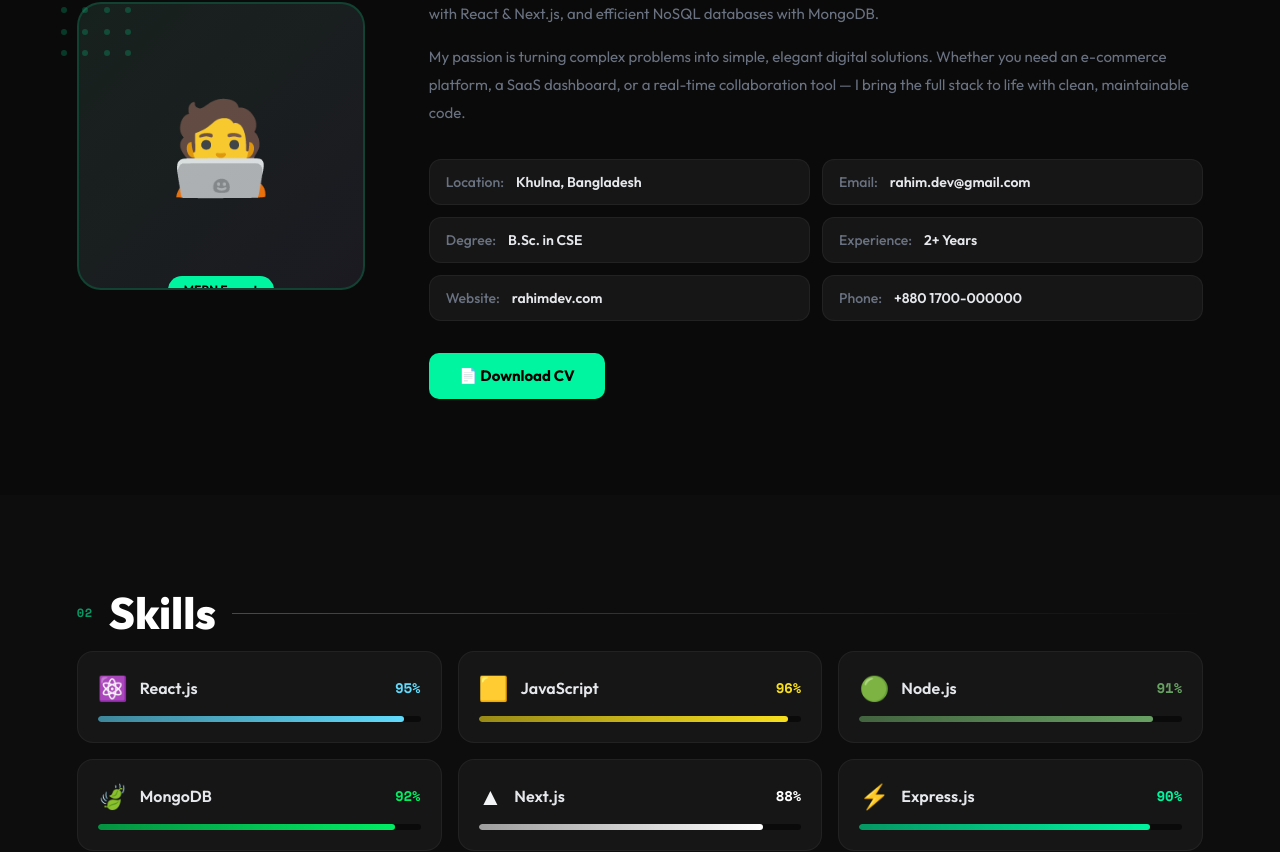
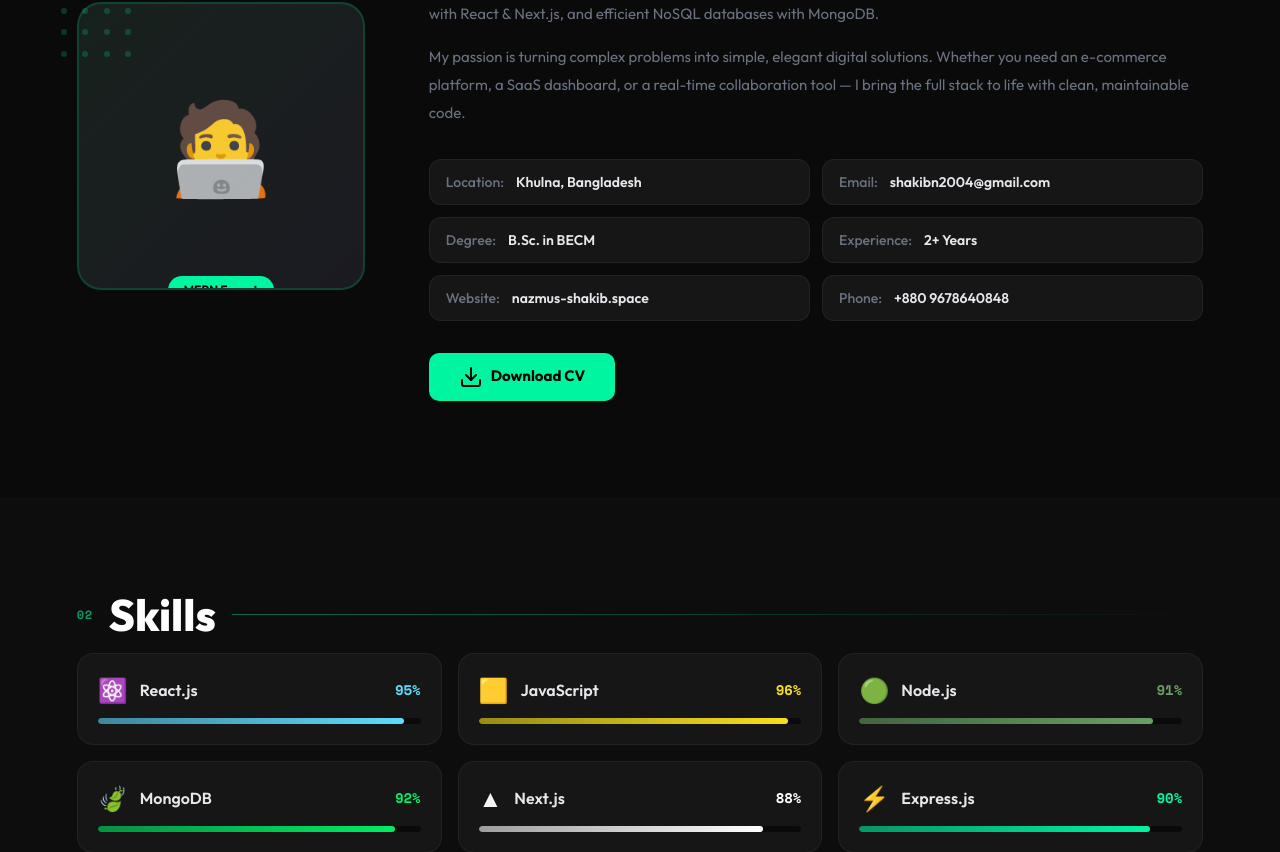
Before and after one commit to shakibn2004/Portfolio-02, a Next.js app: page / in a window 1280 px wide. Shown: the part 1104-1956 px from the top of the page. Built offline with nearby package versions, Linux system fonts and the light colour scheme.

Commit message:
another correection

```diff
--- a/package.json
+++ b/package.json
@@ -9,6 +9,7 @@
     "lint": "eslint"
   },
   "dependencies": {
+    "lucide-react": "^1.3.0",
     "next": "16.2.4",
     "react": "19.2.4",
     "react-dom": "19.2.4"
--- a/src/app/components/About.jsx
+++ b/src/app/components/About.jsx
@@ -1,12 +1,13 @@
+import { Download } from "lucide-react";
 import SectionTitle from "./SectionTitle";
 
 const INFO = [
   ["📍", "Location", "Khulna, Bangladesh"],
-  ["📧", "Email", "rahim.dev@gmail.com"],
-  ["🎓", "Degree", "B.Sc. in CSE"],
+  ["📧", "Email", "shakibn2004@gmail.com"],
+  ["🎓", "Degree", "B.Sc. in BECM"],
   ["💼", "Experience", "2+ Years"],
-  ["🌐", "Website", "rahimdev.com"],
-  ["📞", "Phone", "+880 1700-000000"],
+  ["🌐", "Website", "nazmus-shakib.space"],
+  ["📞", "Phone", "+880 9678640848"],
 ];
 
 export default function About() {
@@ -63,7 +64,7 @@
             ))}
           </div>
 
-          <button className="btn-primary">📄 Download CV</button>
+          <button className="btn-primary flex gap-2"><Download /> Download CV</button>
         </div>
       </div>
     </section>
--- a/src/app/components/Experience.jsx
+++ b/src/app/components/Experience.jsx
@@ -2,40 +2,40 @@
 
 const EXPERIENCES = [
   {
-    role:    "Senior MERN Stack Developer",
+    role: "Senior MERN Stack Developer",
     company: "TechNova Solutions",
-    period:  "2022 – Present",
-    type:    "Full-time",
-    desc:    "Led a team of 5 developers building scalable SaaS platforms. Architected microservice backends with Node.js and deployed CI/CD pipelines reducing release time by 60%.",
-    tags:    ["React", "Node.js", "MongoDB", "Docker", "AWS"],
-    dot:     "#00f5a0",
+    period: "2022 – Present",
+    type: "Full-time",
+    desc: "Led a team of 5 developers building scalable SaaS platforms. Architected microservice backends with Node.js and deployed CI/CD pipelines reducing release time by 60%.",
+    tags: ["React", "Node.js", "MongoDB", "Docker", "AWS"],
+    dot: "#00f5a0",
   },
   {
-    role:    "Full Stack Developer",
+    role: "Full Stack Developer",
     company: "DevCraft Agency",
-    period:  "2020 – 2022",
-    type:    "Full-time",
-    desc:    "Developed 15+ client web apps from scratch. Introduced Next.js SSR/SSG patterns that improved Core Web Vitals scores by 40% across all client projects.",
-    tags:    ["Next.js", "Express", "GraphQL", "PostgreSQL"],
-    dot:     "#7b61ff",
+    period: "2020 – 2022",
+    type: "Full-time",
+    desc: "Developed 15+ client web apps from scratch. Introduced Next.js SSR/SSG patterns that improved Core Web Vitals scores by 40% across all client projects.",
+    tags: ["Next.js", "Express", "GraphQL", "PostgreSQL"],
+    dot: "#7b61ff",
   },
   {
-    role:    "Junior Web Developer",
+    role: "Junior Web Developer",
     company: "Pixel Studios",
-    period:  "2018 – 2020",
-    type:    "Full-time",
-    desc:    "Built responsive React SPAs and REST APIs. Maintained and optimised MongoDB schemas, reducing average query times by 35%.",
-    tags:    ["React", "MongoDB", "REST API", "CSS3"],
-    dot:     "#38bdf8",
+    period: "2018 – 2020",
+    type: "Full-time",
+    desc: "Built responsive React SPAs and REST APIs. Maintained and optimised MongoDB schemas, reducing average query times by 35%.",
+    tags: ["React", "MongoDB", "REST API", "CSS3"],
+    dot: "#38bdf8",
   },
   {
-    role:    "Freelance Web Developer",
+    role: "Freelance Web Developer",
     company: "Upwork / Fiverr",
-    period:  "2017 – Present",
-    type:    "Freelance",
-    desc:    "Delivered 30+ freelance projects for international clients. Maintained a Top-Rated badge with an average 4.9/5 rating across platforms.",
-    tags:    ["React", "Node.js", "WordPress", "MySQL"],
-    dot:     "#ffd700",
+    period: "2017 – Present",
+    type: "Freelance",
+    desc: "Delivered 30+ freelance projects for international clients. Maintained a Top-Rated badge with an average 4.9/5 rating across platforms.",
+    tags: ["React", "Node.js", "WordPress", "MySQL"],
+    dot: "#ffd700",
   },
 ];
 
@@ -87,12 +87,10 @@
               </div>
 
               {/* Timeline dot — desktop */}
-              <div className="hidden lg:flex flex-col items-center mt-7 flex-shrink-0 relative z-10">
-                <div className="w-4 h-4 rounded-full border-2 border-dark-400 flex-shrink-0"
+              <div className="hidden lg:flex flex-col items-center mt-7 shrink-0 px-2 relative z-10">
+                <div className="w-4 h-4 rounded-full border-2 border-dark-400 shrink-0"
                   style={{ background: ex.dot, boxShadow: `0 0 12px ${ex.dot}` }} />
               </div>
-
-              {/* Spacer */}
               <div className="hidden lg:block flex-1" />
             </div>
           ))}
--- a/src/app/components/Footer.jsx
+++ b/src/app/components/Footer.jsx
@@ -40,7 +40,7 @@
         <div className="flex flex-col lg:flex-row gap-12 justify-between">
 
           {/* Brand Column */}
-          <div className="max-w-[280px]">
+          <div className="max-w-70">
             <div className="font-mono text-2xl font-bold text-white mb-4">
               <span className="text-accent">&lt;</span>Dev<span className="text-accent">/&gt;</span>
             </div>
@@ -87,7 +87,7 @@
             <h4 className="text-white font-bold text-sm mb-4 uppercase tracking-widest">Contact</h4>
             <div className="flex flex-col gap-3">
               {[
-                ["📧", "rahim.dev@gmail.com"],
+                ["📧", "shakibn2004@gmail.com"],
                 ["📍", "Khulna, Bangladesh"],
                 ["⏰", "Mon–Sat, 9AM–9PM"],
                 ["⚡", "Response in 24h"],
--- a/src/app/components/Navbar.jsx
+++ b/src/app/components/Navbar.jsx
@@ -23,7 +23,7 @@
 
   return (
     <>
-      <nav className={`fixed top-0 left-0 right-0 z-50 flex items-center justify-between px-[5%] transition-all duration-300
+      <nav className={`fixed top-0 left-0 right-0 z-50 flex items-center py-3 bg-dark-400/95 backdrop-blur-xl border-b border-accent/10 justify-between px-[5%] transition-all duration-300
         ${scrolled ? "py-3 bg-dark-400/95 backdrop-blur-xl border-b border-accent/10" : "py-5 bg-transparent"}`}>
 
         {/* Logo */}
--- a/src/app/components/Strategy.jsx
+++ b/src/app/components/Strategy.jsx
@@ -1,9 +1,10 @@
+import { CircleCheckBig, Code, HandFist, MonitorCloud, ShieldCheck, Telescope } from "lucide-react";
 import SectionTitle from "./SectionTitle";
 
 const STEPS = [
   {
     num:   "01",
-    icon:  "🔍",
+    icon:  <Telescope />,
     title: "Discovery & Architecture",
     desc:  "Deep dive into requirements, define the tech stack, design DB schemas, and plan scalable architecture — before writing a single line of code.",
     color: "#00f5a0",
@@ -11,7 +12,7 @@
   },
   {
     num:   "02",
-    icon:  "🔄",
+    icon:  <Code />,
     title: "Agile Development",
     desc:  "2-week sprints with daily standups, continuous integration, and demo sessions. Transparent progress, no surprises, always on schedule.",
     color: "#7b61ff",
@@ -19,7 +20,7 @@
   },
   {
     num:   "03",
-    icon:  "✅",
+    icon:  <CircleCheckBig />,
     title: "Code Quality First",
     desc:  "Clean code, SOLID principles, 80%+ test coverage, and thorough code reviews ensure your codebase stays maintainable from day one.",
     color: "#00c9ff",
@@ -27,7 +28,7 @@
   },
   {
     num:   "04",
-    icon:  "🛡️",
+    icon:  <ShieldCheck />,
     title: "Performance & Security",
     desc:  "Optimised queries, Redis caching, HTTPS, rate limiting, and OWASP best practices baked into every deployment.",
     color: "#ff9a3c",
@@ -35,7 +36,7 @@
   },
   {
     num:   "05",
-    icon:  "🚀",
+    icon:  <MonitorCloud />,
     title: "Deployment & Monitoring",
     desc:  "Docker-based deployments on AWS/Vercel, automated rollbacks, uptime monitoring, and detailed performance dashboards.",
     color: "#ff6b6b",
@@ -43,7 +44,7 @@
   },
   {
     num:   "06",
-    icon:  "🤝",
+    icon:  <HandFist />,
     title: "Post-Launch Support",
     desc:  "30-day post-launch support, detailed documentation, knowledge transfer sessions, and long-term maintenance packages.",
     color: "#ffd700",
@@ -55,9 +56,6 @@
   return (
     <section id="strategy" className="py-24 px-[6%] bg-dark-300">
       <SectionTitle number="06" title="Strategy" />
-      <p className="text-gray-500 text-base mt-[-44px] mb-14 max-w-lg">
-        My proven process for delivering high-quality software — from kickoff to go-live.
-      </p>
 
       <div className="grid grid-cols-1 md:grid-cols-2 xl:grid-cols-3 gap-5">
         {STEPS.map((step, i) => (
```
Also changed, not shown: 1 other file (tests, documents, lock files or other folders).
